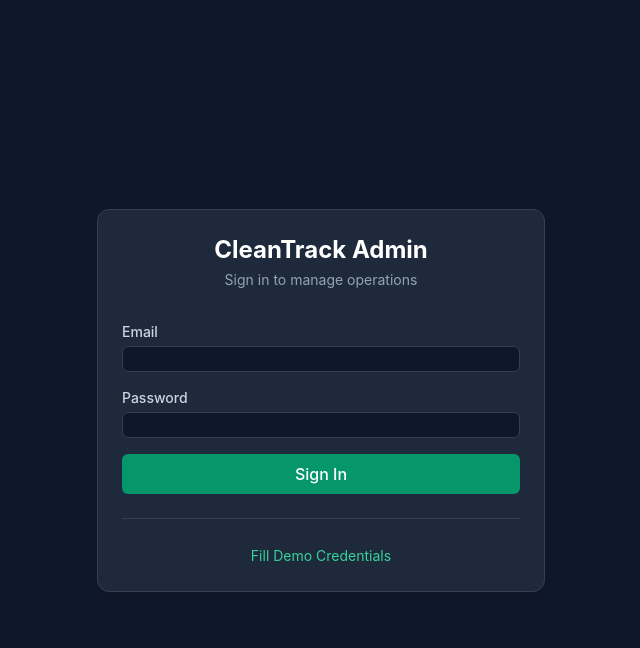
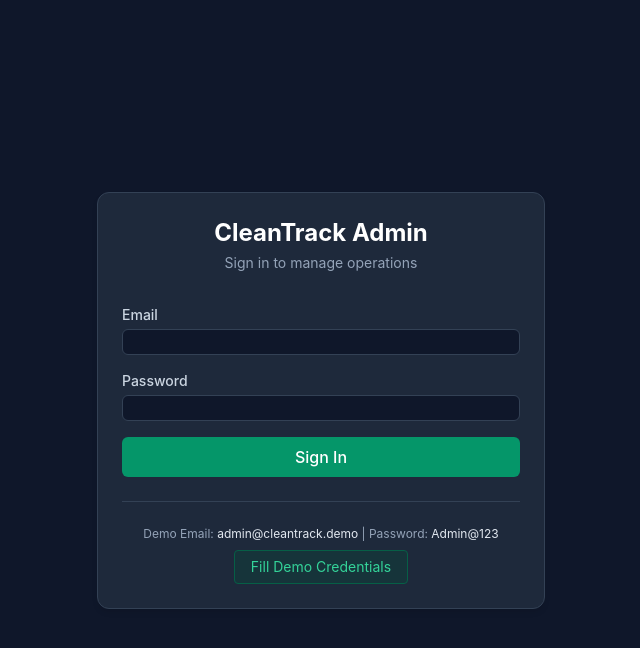
Before and after one commit to 0-Whoami/Waste-Man, a FastAPI app: page /admin in a window 1280 px wide. Shown: the top 648 px of the page, without its empty margins (319-959 px from the left). Run offline with FastAPI, Linux system fonts and the light colour scheme; some libraries are stand-ins or nearby versions.

Commit message:
Display demo credentials on admin login page

```diff
--- a/templates/admin.html
+++ b/templates/admin.html
@@ -34,8 +34,9 @@
                 </div>
                 <button type="submit" class="btn-primary w-full py-2">Sign In</button>
             </form>
-            <div class="mt-6 pt-6 border-t border-slate-700 text-center">
-                <button id="btn-demo-creds" class="text-sm text-emerald-400 hover:underline">Fill Demo Credentials</button>
+            <div class="mt-6 pt-6 border-t border-slate-700 text-center space-y-2">
+                <p class="text-xs text-slate-400">Demo Email: <span class="text-slate-200">admin@cleantrack.demo</span> | Password: <span class="text-slate-200">Admin@123</span></p>
+                <button type="button" id="btn-demo-creds" class="text-sm px-4 py-1.5 bg-emerald-900/30 text-emerald-400 hover:bg-emerald-900/50 rounded border border-emerald-800 transition-colors">Fill Demo Credentials</button>
             </div>
         </div>
     </div>
```
